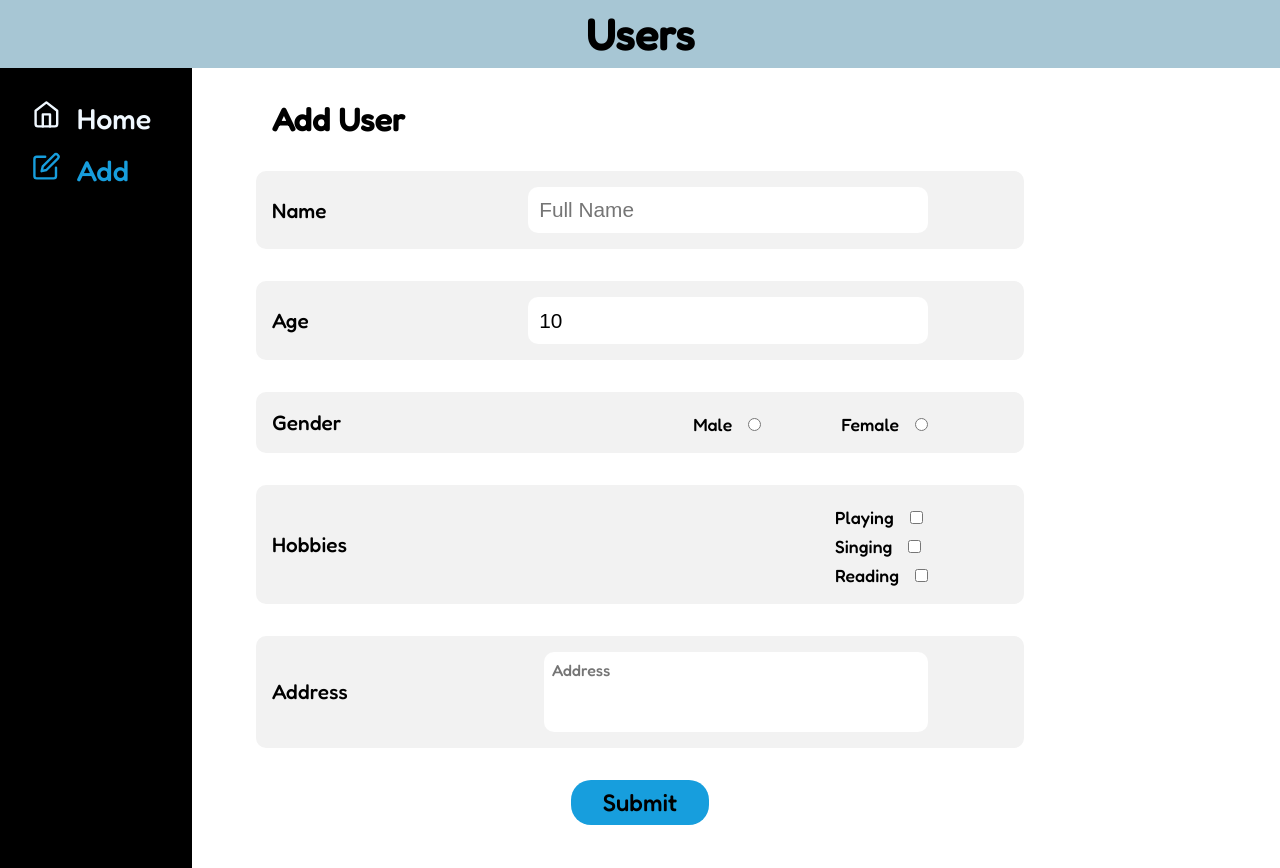
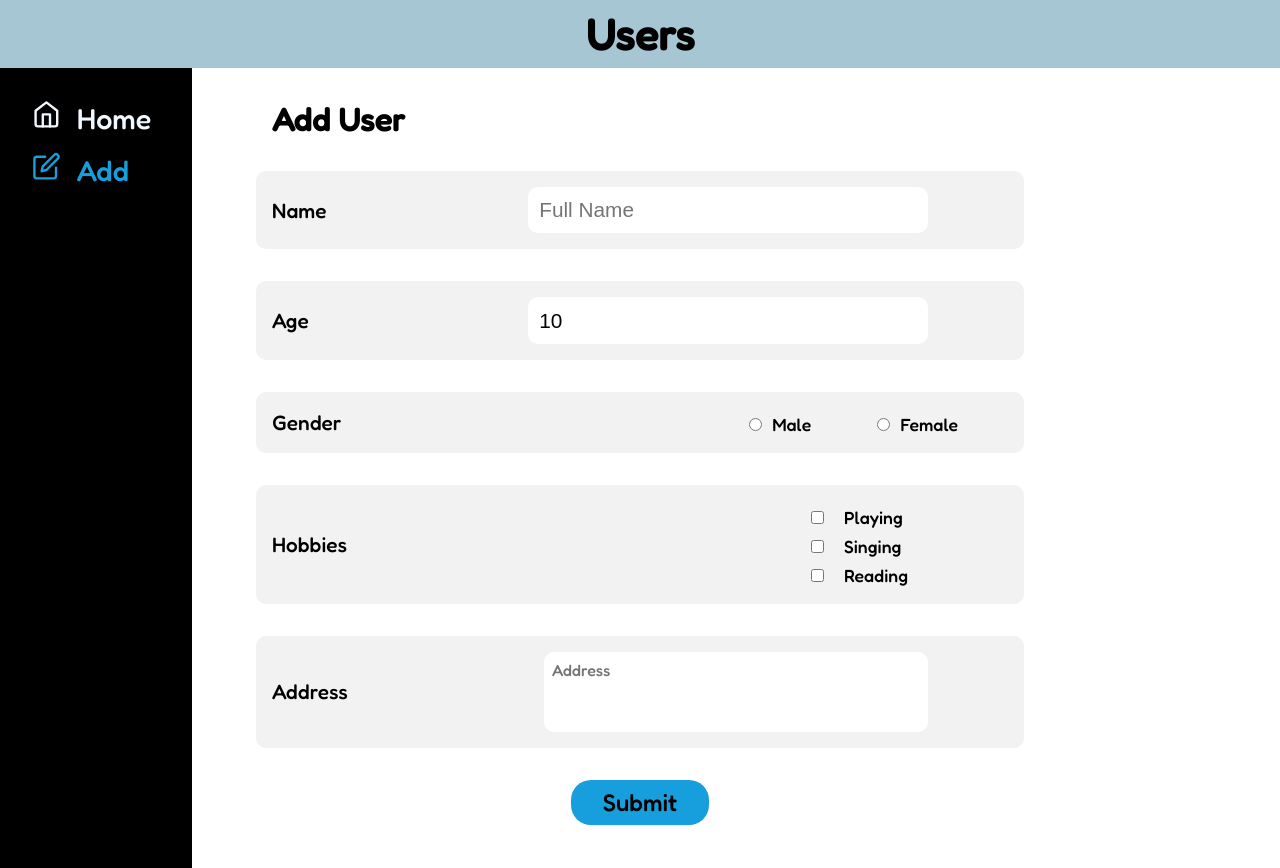
Before and after one commit to brijeshdobariya07/axios-crud, a React (Create React App) app: page /add in a window 1280 px wide. Built offline with nearby package versions, Linux system fonts and the light colour scheme.

Commit message:
added some quality

```diff
--- a/src/components/CreateUser.js
+++ b/src/components/CreateUser.js
@@ -80,14 +80,14 @@ function CreateUser() {
     }
   };
 
-  let { name, age, gender, hobbies, address } = userData;
+  const { name, age, gender, hobbies, address } = userData;
 
   return (
     <div>
       <div className="create-user-card">
         <form action="/">
           <div>
-            <h1>Add User</h1>
+            <h1>{stateEdit ? "Update" : "Add"} User</h1>
           </div>
           <div className="form-field">
             <label htmlFor="name">Name</label>
@@ -110,8 +110,7 @@ function CreateUser() {
           </div>
           <div className="form-field">
             <label htmlFor="Gender">Gender</label>
-            <div>
-              <label htmlFor="male">Male</label>
+            <div className="form__gender">
               <input
                 type="radio"
                 id="male"
@@ -120,7 +119,7 @@ function CreateUser() {
                 value="Male"
                 checked={gender === "Male"}
               />
-              <label htmlFor="female">Female</label>
+              <label htmlFor="male">Male</label>
               <input
                 type="radio"
                 id="female"
@@ -129,13 +128,14 @@ function CreateUser() {
                 value="Female"
                 checked={gender === "Female"}
               />
+              <label htmlFor="female">Female</label>
             </div>
           </div>
+
           <div className="form-field">
             <label htmlFor="hobby">Hobbies</label>
-            <div>
+            <div className="form__hobby">
               <div>
-                <label htmlFor="playing">Playing</label>
                 <input
                   type="checkbox"
                   value="Playing"
@@ -143,9 +143,9 @@ function CreateUser() {
                   name="hobbies"
                   checked={hobbies.includes("Playing") === true}
                 />
+                <label htmlFor="playing">Playing</label>
               </div>
               <div>
-                <label htmlFor="singing">Singing</label>
                 <input
                   type="checkbox"
                   value="Singing"
@@ -153,9 +153,9 @@ function CreateUser() {
                   name="hobbies"
                   checked={hobbies.includes("Singing") === true}
                 />
+                <label htmlFor="singing">Singing</label>
               </div>
               <div>
-                <label htmlFor="reading">Reading</label>
                 <input
                   type="checkbox"
                   value="Reading"
@@ -163,6 +163,7 @@ function CreateUser() {
                   name="hobbies"
                   checked={hobbies.includes("Reading") === true}
                 />
+                <label htmlFor="reading">Reading</label>
               </div>
             </div>
           </div>
--- a/src/components/Navbar.js
+++ b/src/components/Navbar.js
@@ -5,8 +5,8 @@ import { FiEdit } from "react-icons/fi";
 
 const Navbar = () => {
   return (
-    <div>
-      <div className="navigation">
+    <div className="navigation">
+      <div>
         <nav>
           <NavLink to="/">
             <FiHome className="icon" />
--- a/src/components/UserData.js
+++ b/src/components/UserData.js
@@ -18,13 +18,14 @@ function UserData() {
     getUserData();
   }, []);
 
-  const deleteUser = (id) => {
+  const deleteUser = (id, index) => {
     axios
       .delete(`https://62207dfdce99a7de195b3ec5.mockapi.io/userdata/${id}`)
       .then((res) => {
-        const findId = userData.findIndex((user) => user.id === res.data.id);
+        // const findId = userData.findIndex((user) => user.id === res.data.id);
+        // Alwayts Use Index of map object for array operations
         let deleteData = [...userData];
-        deleteData.splice(findId, 1);
+        deleteData.splice(index, 1);
         setUserData(deleteData);
       })
       .catch((err) => alert("Failed To Delete User"));
@@ -34,9 +35,13 @@ function UserData() {
     navigate("/add", { state: { user, edit: true } });
   };
 
+  const handleAddBtn = () => {
+    navigate("/add");
+  };
+
   return (
-    <div>
-      <div className="user-data-container">
+    <div className="user-data-container">
+      <div>
         <div className="data-table">
           <table>
             <thead>
@@ -51,7 +56,7 @@ function UserData() {
               </tr>
             </thead>
             <tbody>
-              {userData.map((user) => {
+              {userData.map((user, index) => {
                 const { id, name, age, gender, hobbies, address } = user || "";
 
                 return (
@@ -82,7 +87,7 @@ function UserData() {
                     <td>
                       <FiTrash
                         className="del-icon"
-                        onClick={() => deleteUser(id)}
+                        onClick={() => deleteUser(id, index)}
                       />
                     </td>
                   </tr>
@@ -91,6 +96,9 @@ function UserData() {
             </tbody>
           </table>
         </div>
+        <div className="add-btn">
+          <div onClick={handleAddBtn}>Add</div>
+        </div>
       </div>
     </div>
   );
--- a/src/style.css
+++ b/src/style.css
@@ -11,6 +11,7 @@ body {
   height: 100vh;
   overflow: auto;
   font-family: "Fredoka", sans-serif;
+  /* overflow: hidden; */
 }
 
 .header {
@@ -82,6 +83,20 @@ form > div {
   font-size: 1.1rem;
 }
 
+.form__gender > input {
+  margin-right: 10px;
+}
+.form__gender > label {
+  margin-right: 50px;
+}
+
+.form__hobby input {
+  margin-right: 20px;
+}
+.form__hobby label {
+  margin-right: 100px;
+}
+
 textarea {
   width: 24rem;
   height: 5rem;
@@ -122,8 +137,11 @@ input[type="number"] {
   font-size: 1.2rem;
 }
 table {
-  min-width: 100%;
+  width: 120%;
   text-align: center;
+  border: 2px solid #cecccc;
+  padding: 20px;
+  border-radius: 10px;
 }
 
 table th {
@@ -131,9 +149,11 @@ table th {
   background-color: #f2f2f2;
   border-radius: 8px;
   font-size: 1.4rem;
+  width: 10%;
 }
 table td {
   padding: 0.5rem 0;
+  overflow-wrap: anywhere;
 }
 
 .edit-icon {
@@ -145,3 +165,20 @@ table td {
   color: rgb(251, 61, 61);
   cursor: pointer;
 }
+
+.add-btn {
+  margin-top: 30px;
+}
+
+.add-btn > div {
+  width: 100px;
+  padding: 10px;
+  border-radius: 10px;
+  margin: auto;
+  background-color: #f2f2f2;
+  text-align: center;
+  cursor: pointer;
+}
+.add-btn > div:hover {
+  background-color: rgb(167, 198, 212);
+}
```
